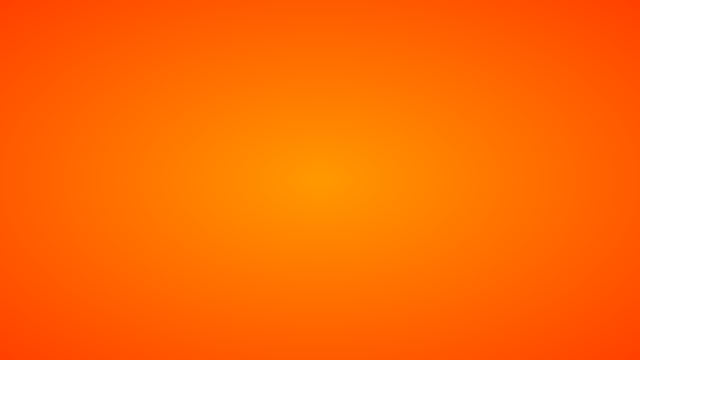
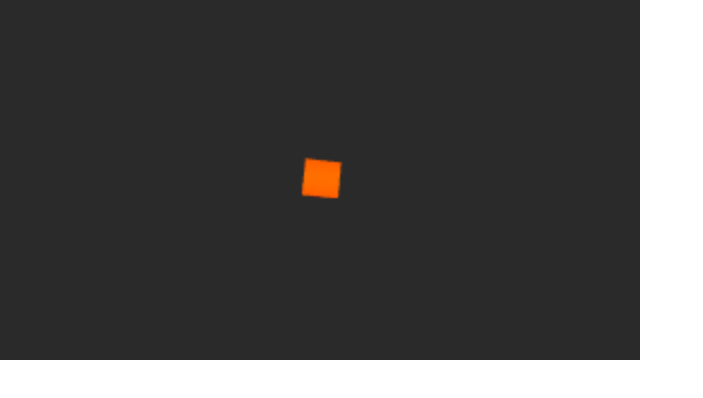
Before and after one commit to bysse/bookclub-webgl, a website: page lecube/dev/index.html in a window 1280 px wide. Shown: the whole page, without its empty margins (0-703 px from the left). Drawn offline with Linux system fonts and the light colour scheme.

Commit message:
First cube

```diff
--- a/lecube/dev/index.html
+++ b/lecube/dev/index.html
@@ -29,9 +29,9 @@
 		fragPosition = vertex.xy;
     	gl_Position = vec4(vertex, 1.0);
   	}
-  	</script>
+</script>
 
-	<script id="f_background" type="x-shader/x-fragment">
+<script id="f_background" type="x-shader/x-fragment">
 	precision mediump float;
 	varying vec2 fragPosition;
 	void main(void) {
@@ -41,7 +41,35 @@
 		vec3 color = mix(colorB, colorA, dist*0.75);
 		gl_FragColor = vec4(color, 1.0);
 	}
- 	</script>
+</script>
+
+<script id="v_transform" type="x-shader/x-vertex">
+ 	attribute vec3 vertex;
+
+ 	uniform mat4 uProjection;
+ 	uniform mat4 uView;
+ 	uniform mat4 uModel;
+
+	varying vec2 fragPosition;
+	void main(void) {
+		fragPosition = vertex.xy;
+		mat4 modelView = uView * uModel;
+		// normal = modelView * inputNormal
+    	gl_Position = uProjection * modelView * vec4(vertex, 1.0);
+  	}
+</script>
+
+<script id="f_transform" type="x-shader/x-fragment">
+	precision mediump float;
+	varying vec2 fragPosition;
+	void main(void) {
+		vec3 colorA = vec3(1.00, 0.27, 0.00);
+		vec3 colorB = vec3(1.00, 0.60, 0.00);
+		float dist = length(fragPosition);
+		vec3 color = mix(colorB, colorA, dist*0.5);
+		gl_FragColor = vec4(color, 1.0);
+	}
+</script>
 
 
 <!-- build:js js/webgl_minimized.js -->
@@ -53,6 +81,10 @@
 
 <script type="text/javascript" src="js_vendor/cuon-utils.js"></script>
 
+<script type="text/javascript" src="js_vendor/cuon-matrix.js"></script>
+
+<script type="text/javascript" src="js/camera.js"></script>
+
 <script type="text/javascript" src="js/kdb.js"></script>
 
 <script type="text/javascript" src="js/main.js"></script>
--- /dev/null
+++ b/lecube/dev/js/camera.js
@@ -0,0 +1,51 @@
+var camera = function() {
+	var cube, shader;
+
+	var projection = new Matrix4();
+	var view = new Matrix4();
+	var model = new Matrix4();
+
+	var eyeX = 0;
+	var eyeY = 0;
+	var eyeZ = -10;
+
+	var centerX = 0;
+	var centerY = 0;
+	var centerZ = 0;
+
+
+
+	var initialize = function(gl) {
+		gl.disable(gl.CULL_FACE);
+
+		cube = geometry.cube(1);
+		shader = new kdb.Program('v_transform', 'f_transform');
+		shader.attribute('vertex');
+		shader.uniform('uProjection');
+		shader.uniform('uView');
+		shader.uniform('uModel');
+
+		projection.setPerspective(90, 16/9, 0.1, 1000);
+	};
+
+	var update = function(gl, time, dt) {
+		var alpha = sync.unit(time, 2);
+		eyeZ = -1 * (8 + 3*Math.sin(6.2830*alpha));
+
+		view.setLookAt(eyeX, eyeY, eyeZ, centerX, centerY, centerZ, 0, 1, 0);
+		model.setRotate(time*100, 1, 1, 1);
+		shader.use();
+
+		gl.uniformMatrix4fv(shader.u.uProjection, false, projection.elements);
+		gl.uniformMatrix4fv(shader.u.uView, false, view.elements);
+		gl.uniformMatrix4fv(shader.u.uModel, false, model.elements);
+
+		cube.bind(gl, shader.a.vertex);
+		cube.draw(gl);
+	};
+
+	return {
+		initialize : initialize,
+		update : update
+	};
+}();
--- a/lecube/dev/js/kdb.js
+++ b/lecube/dev/js/kdb.js
@@ -310,20 +310,22 @@ var geometry = function() {
 	};
 
 	var cube = function(size) {
+		var s = size;
 		var buffer = kdb.staticBuffer(3, [
-				-size,-size,-size,
-				-size,size,-size,
-				size,size,-size,
-				size,size,size,
-				size,-size,size,
-				-size,-size,-size,
-				-size,-size,size,
-				-size,size,size,
-				-size,size,-size,
-				-size,size,-size,
-				-size,size,size,
-				-size,-size,size,
-				size,-size,size
+				 s, -s, -s,	// A
+				 s, -s,  s,	// B
+				-s, -s, -s,	// C
+				-s, -s,  s,	// D
+				-s,  s,  s,	// E
+				 s, -s,  s,	// B
+				 s,  s,  s, // F
+				 s,  s, -s,	// G
+				-s,  s,  s,	// E
+				-s,  s, -s,	// H
+				-s, -s, -s,	// C
+				 s,  s, -s,	// G
+				 s, -s, -s,	// A
+				 s, -s,  s	// B
 			]);
 		return {
 			bind : function(gl, attribute) {
@@ -339,6 +341,7 @@ var geometry = function() {
 
 
 	return {
-		quad : quad
+		quad : quad,
+		cube : cube
 	};
 }();
--- a/lecube/dev/js/main.js
+++ b/lecube/dev/js/main.js
@@ -36,6 +36,9 @@ var initialize = function(gl, w, h, onInitialized) {
 	gl.enable(gl.CULL_FACE);
 
 	// TODO: initialize effects here
+	camera.initialize(gl);
+
+
 	quad = geometry.quad(1);
 
 	background = new kdb.Program('v_background', 'f_background');
@@ -56,8 +59,12 @@ var main = function(gl, time, dt) {
 
 
 	// DEBUG background effect
-	background.use();
-	quad.bind(gl, background.a.vertex);
-	quad.draw(gl);
+	//background.use();
+	//quad.bind(gl, background.a.vertex);
+	//quad.draw(gl);
+	//gl.clear(gl.DEPTH_BUFFER_BIT);
+
 	// TODO: run the effects here
+
+	camera.update(gl, time, dt);
 };
--- a/lecube/dev/js/sync.js
+++ b/lecube/dev/js/sync.js
@@ -1,5 +1,5 @@
 var sync = function() {
-	var units = 120 / 60;
+	var units = 120.0 / 60.0;
 
 	var tounit = function(time) { return time / units; };
 
@@ -27,7 +27,7 @@ var sync = function() {
 	};
 
 	var unit = function(time, x) {
-		return tounit(time) % (x*units);
+		return (tounit(time) % (x*units)) / (x*units);
 	};
 
 	return {
```
